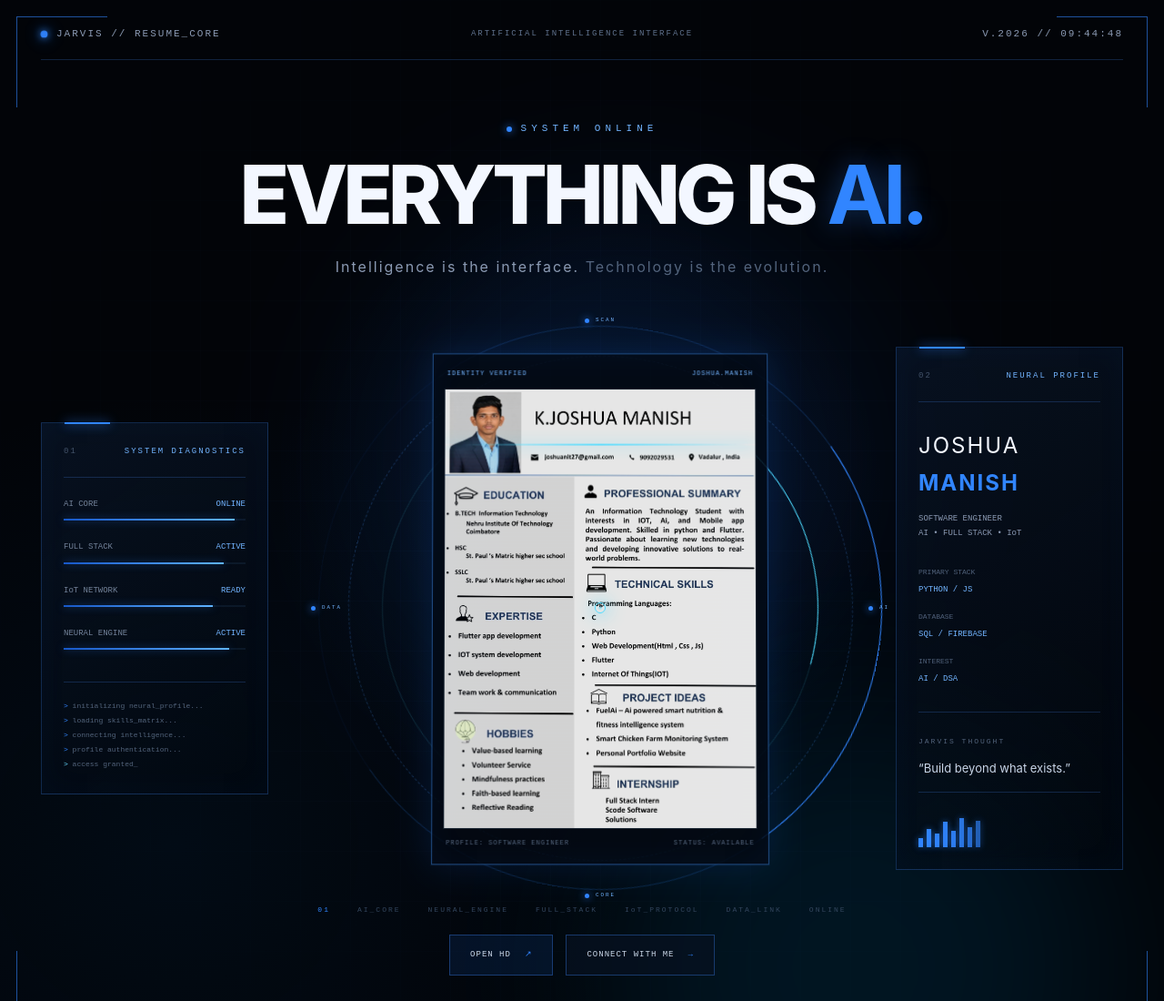
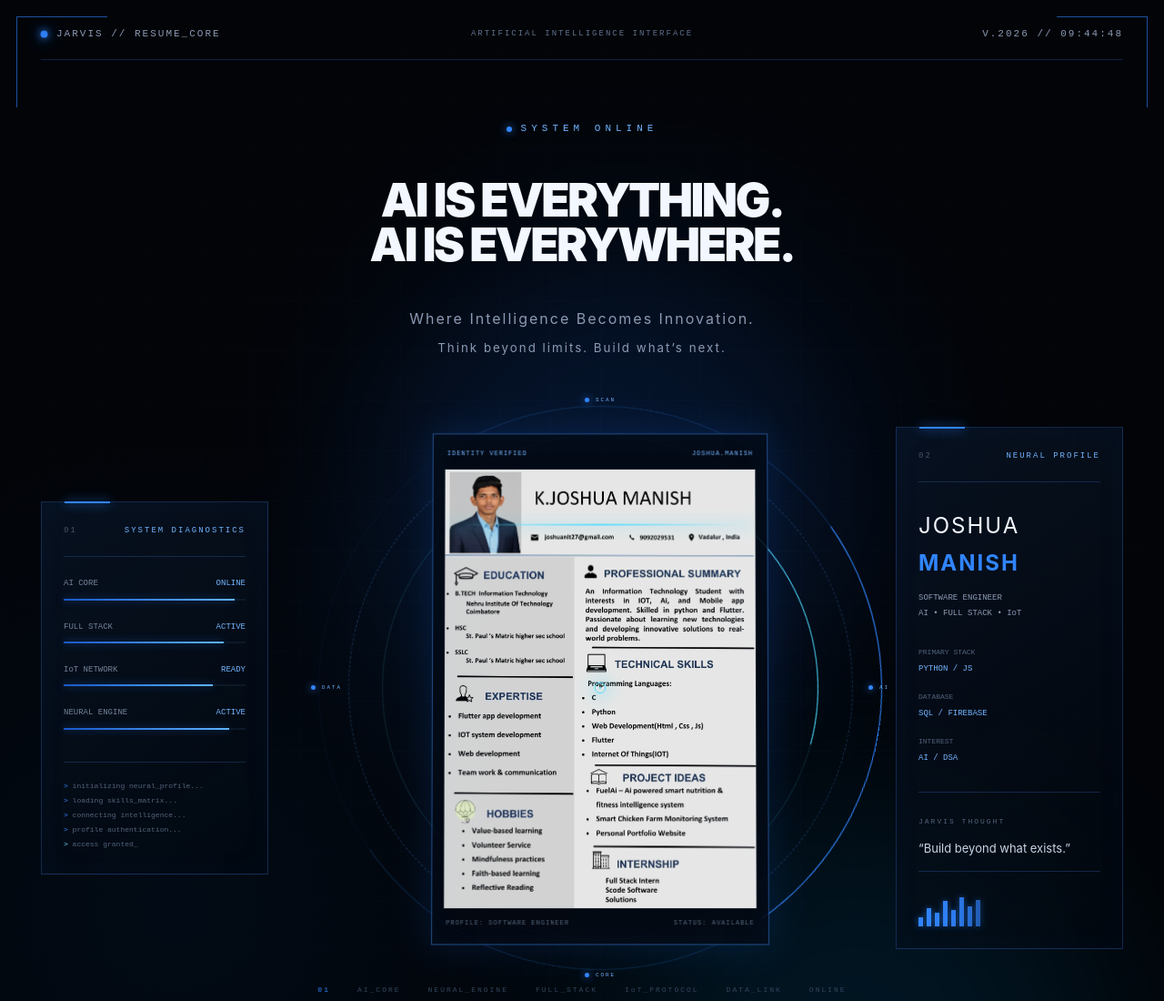
Before and after one commit to joevex/portfolio, a plain HTML site: page resume.html in a window 1280 px wide. Shown: the top 1100 px of the page at 91% size. Drawn offline with Linux system fonts and the light colour scheme.

Commit message:
Update resume.html

```diff
--- a/resume.html
+++ b/resume.html
@@ -51,15 +51,22 @@
             SYSTEM ONLINE
         </span>
 
-        <h1>
-            EVERYTHING IS
-            <strong>AI.</strong>
-        </h1>
+   <h2 style="
+    font-size: clamp(1.5rem, 4vw, 4.5rem) !important;
+    line-height: 0.95 !important;
+    letter-spacing: -0.05em !important;
+    font-weight: 900 !important;
+">
+    AI IS EVERYTHING.
+    <br>
+    <span>AI IS EVERYWHERE.</span>
+</h2>
 
-        <p>
-            Intelligence is the interface.
-            <span>Technology is the evolution.</span>
-        </p>
+<p>
+    Where Intelligence Becomes Innovation.
+    <br>
+    <small>Think beyond limits. Build what’s next.</small>
+</p>
 
     </div>
 
```
